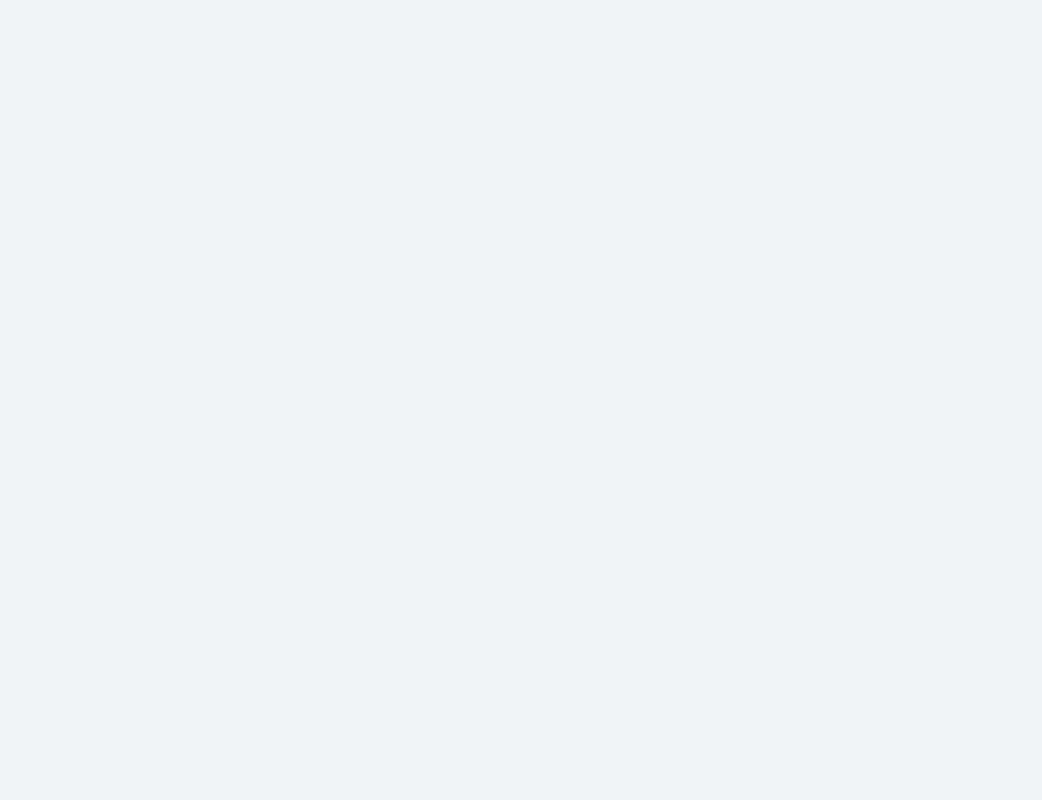
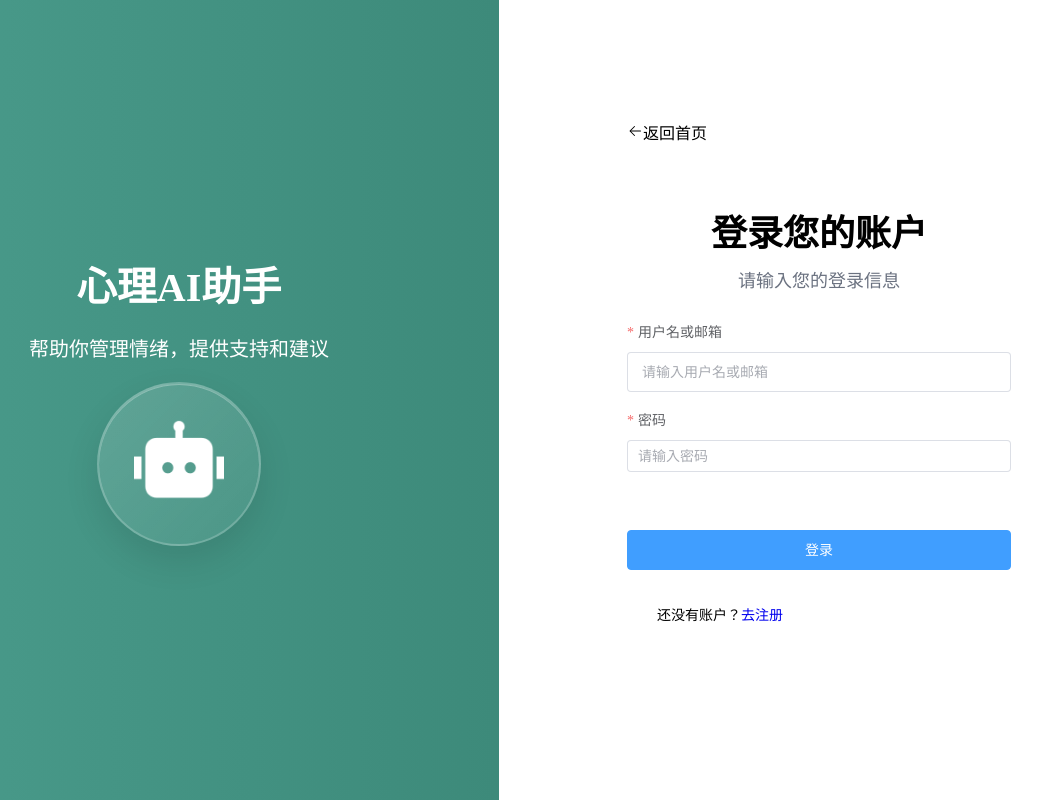
Before and after one commit to kane-0922/vue-ai-mind, a Vue app: page /auth/login in a window 1280 px wide. Before the commit this address had no page. Shown: the whole page, without its empty margins (141-1183 px from the left). Built offline with nearby package versions, Linux system fonts and the light colour scheme.

Commit message:
登录页面表单效果实现

```diff
--- a/src/router/index.js
+++ b/src/router/index.js
@@ -1,5 +1,6 @@
 import { createRouter, createWebHistory } from 'vue-router'
 import BackendLayout from '@/views/layout/BackendLayout.vue'
+import AuthLayout from '@/views/layout/AuthLayout.vue'
 
 // 路由配置
 const backendRoutes = [
@@ -40,6 +41,26 @@ const backendRoutes = [
         }
       }
     ]
+  },
+  {
+    path: '/auth',
+    component: AuthLayout,
+    children: [
+      {
+        path: 'login',
+        component: () => import('@/views/login/LoginPage.vue'),
+        meta: {
+          title: '登录'
+        }
+      },
+      {
+        path: 'register',
+        component: () => import('@/views/register/RegisterPage.vue'),
+        meta: {
+          title: '注册'
+        }
+      }
+    ]
   }
 ]
 
--- /dev/null
+++ b/src/views/layout/AuthLayout.vue
@@ -0,0 +1,80 @@
+<script setup>
+const iconUrl = new URL('@/assets/images/robot-fill.png', import.meta.url).href
+</script>
+
+<template>
+  <div class="auth-layout">
+    <div class="left-section">
+      <div class="content">
+        <h2 class="title">心理AI助手</h2>
+        <p class="text">帮助你管理情绪，提供支持和建议</p>
+        <div class="robot">
+          <el-image style="width: 90px; height: 90px;" :src="iconUrl"></el-image>
+        </div>
+      </div>
+    </div>
+    <div class="right-section">
+      <router-view />
+    </div>
+
+  </div>
+
+</template>
+
+<style lang="scss" scoped>
+.auth-layout {
+  display: flex;
+
+  .left-section {
+    display: flex;
+    justify-content: center;
+    align-items: center;
+    flex: 1;
+    background: linear-gradient(90deg, rgb(74, 156, 140) 0%, rgb(61, 138, 122) 100%) rgba(74, 156, 140, 0.95);
+    height: 100vh;
+
+    .content {
+      display: flex;
+      flex-direction: column;
+      justify-content: center;
+      align-items: center;
+
+      .title {
+        margin-bottom: 20px;
+        font-size: 40px;
+        font-weight: bold;
+        color: #fff;
+      }
+
+      .text {
+        margin-bottom: 20px;
+        width: 460px;
+        font-size: 20px;
+        color: #fff;
+        text-align: center;
+      }
+
+      .robot {
+        display: flex;
+        justify-content: center;
+        align-items: center;
+        width: 160px;
+        height: 160px;
+        border-radius: 50%;
+        border: 2px solid rgba(255, 255, 255, 0.2);
+        background: linear-gradient(135deg, rgba(255, 255, 255, 0.15) 0%, rgba(255, 255, 255, 0.05) 100%);
+        box-shadow: 0 15px 35px rgba(0, 0, 0, 0.1), inset 0 1px 0 rgba(255, 255, 255, 0.3);
+      }
+    }
+  }
+
+  .right-section {
+    display: flex;
+    justify-content: center;
+    align-items: center;
+    flex: 1;
+    height: 100vh;
+    background-color: #fff;
+  }
+}
+</style>
--- /dev/null
+++ b/src/views/login/LoginPage.vue
@@ -0,0 +1,101 @@
+<script setup>
+import { ref, reactive } from 'vue'
+
+const ruleFormRef = ref()
+const formData = reactive({
+  username: '',
+  password: ''
+})
+const rules = reactive({
+  username: [
+    { required: true, message: '请输入用户名', trigger: 'blur' }
+  ],
+  password: [
+    { required: true, message: '请输入密码', trigger: 'blur' }
+  ]
+})
+
+// 登录
+const submitForm = async (formEl) => {
+  if (!formEl) return
+  await formEl.validate((valid) => {
+    if (valid) {
+      // 登录成功
+    } else {
+      // 登录失败
+    }
+  })
+
+}
+</script>
+
+<template>
+  <div class="container">
+    <div class="title">
+      <div class="back-home">
+        <el-icon>
+          <Back />
+        </el-icon>
+        <span>返回首页</span>
+      </div>
+      <div class="title-text">
+        <h2>登录您的账户</h2>
+        <p>请输入您的登录信息</p>
+      </div>
+      <div class="form-container">
+        <el-form ref="ruleFormRef" :model="formData" :rules="rules" label-position="top">
+          <el-form-item label="用户名或邮箱" prop="username">
+            <el-input v-model="formData.username" size="large" placeholder="请输入用户名或邮箱" />
+          </el-form-item>
+          <el-form-item label="密码" prop="password">
+            <el-input v-model="formData.password" placeholder="请输入密码" type="password" show-password />
+          </el-form-item>
+          <el-button class="btn" size="large" type="primary" @click="submitForm(ruleFormRef)">登录</el-button>
+          <el-form-item class="footer">
+            <p>还没有账户？<router-link to="/register">去注册</router-link></p>
+          </el-form-item>
+        </el-form>
+      </div>
+    </div>
+  </div>
+</template>
+
+<style lang="scss" scoped>
+.container {
+  width: 384px;
+
+  .title {
+    .back-home {
+      margin-bottom: 60px;
+    }
+
+    .title-text {
+      text-align: center;
+
+      h2 {
+        font-size: 36px;
+        margin-bottom: 10px;
+      }
+
+      p {
+        font-size: 18px;
+        color: #6b7280;
+      }
+    }
+  }
+
+  .form-container {
+    margin-top: 30px;
+
+    .btn {
+      margin-top: 40px;
+      width: 100%;
+    }
+
+    .footer {
+      padding: 30px;
+      text-align: center;
+    }
+  }
+}
+</style>
--- /dev/null
+++ b/src/views/register/RegisterPage.vue
@@ -0,0 +1,3 @@
+<template>
+  <div>注册页</div>
+</template>
```
